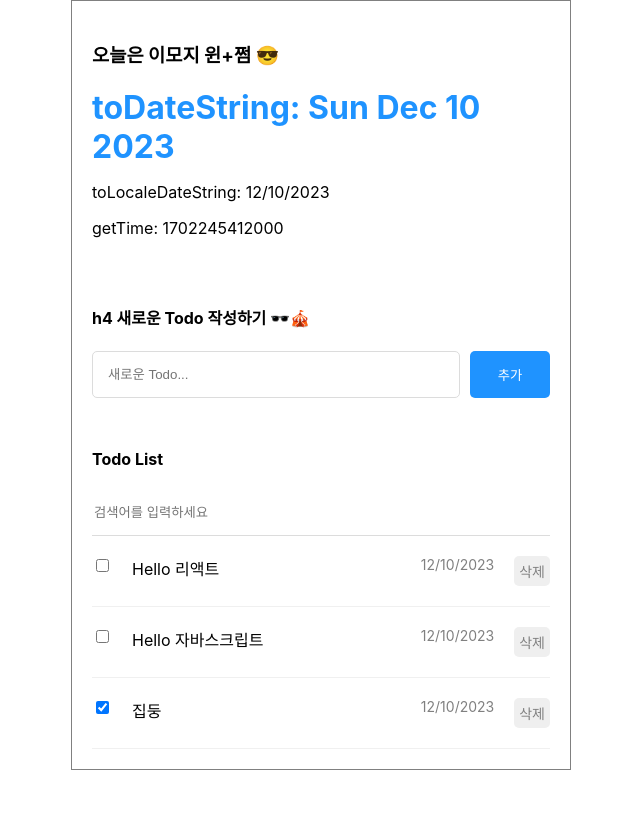
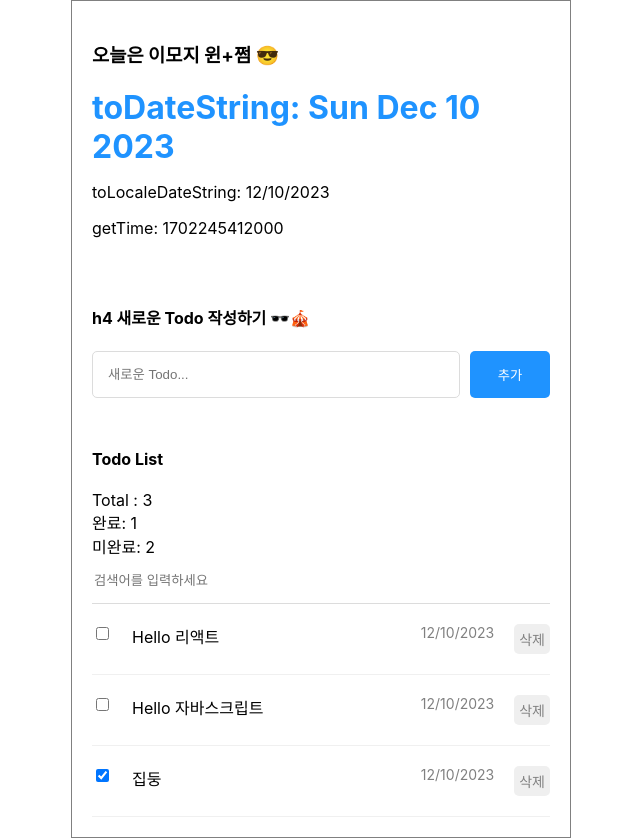
Before and after one commit to nodo1014/hanip_todo, a React (Create React App) app: page / in a window 1280 px wide. Shown: the whole page, without its empty margins (319-959 px from the left). Before the commit the page ends 800 px from the top, so only its background shows below. Built offline with nearby package versions, Linux system fonts and the light colour scheme.

Commit message:
할일 수와 useMemo

```diff
--- a/src/component/TodoList.js
+++ b/src/component/TodoList.js
@@ -4,6 +4,17 @@ import "./TodoList.css";
 
 
 export default function TodoList({todo, onUpdate, onDelete}) {
+    const analyzeTodo = () => {
+        const totalCount = todo.length;
+        const isDoneCount = todo.filter((item)=>item.isDone).length
+        const ingCount = totalCount - isDoneCount;
+        return {
+            totalCount,
+            isDoneCount,
+            ingCount,
+        };
+    };
+    const {totalCount, isDoneCount, ingCount} = analyzeTodo();
     const [search, setSearch] = useState('');
     const onChangeSearch = (e) => {
         console.log(search);
@@ -17,6 +28,9 @@ export default function TodoList({todo, onUpdate, onDelete}) {
     return (
         <div className="TodoList">
             <h4>Todo List</h4>
+            <div>Total : {totalCount} </div>
+            <div>완료: {isDoneCount}</div>
+            <div>미완료: {ingCount} </div>
             <input value={search} onChange={onChangeSearch} className="searchbar" placeholder="검색어를 입력하세요" />
             <div className="list_wrapper">
                 {/* <TodoItem /> */}
```
Also changed, not shown: 1 other file (tests, documents, lock files or other folders).
